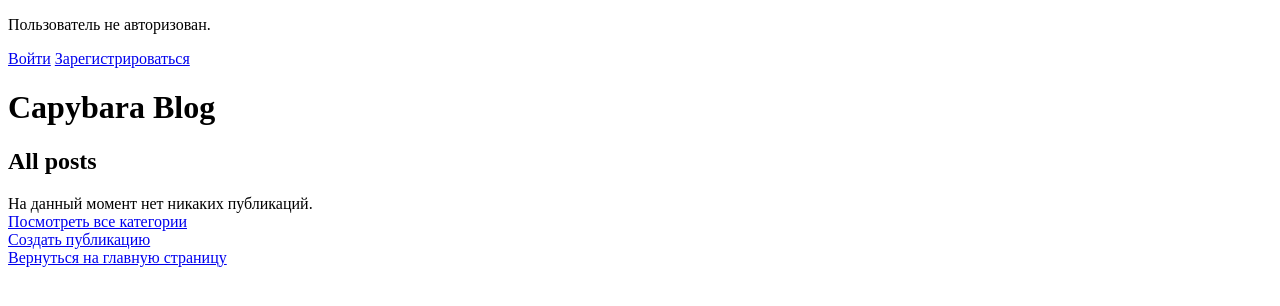
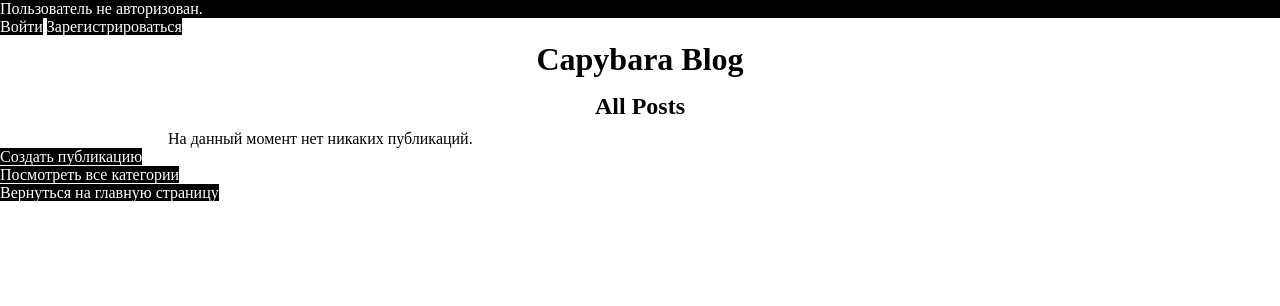
Before and after one commit to olivieshek/capybara_blog, a Django app: template blog/templates/blog/post_list.html in a window 1280 px wide. Shown: the top 306 px of the page. Run offline with Django 3.2, Linux system fonts and the light colour scheme; the template is opened without the code that fills it, so the values that code supplies are empty.

Commit message:
Add files via upload

```diff
--- /dev/null
+++ b/blog/static/blog/style.css
@@ -0,0 +1,59 @@
+* {
+    margin: 0;
+    padding: 0;
+}
+
+a {
+    text-decoration: none !important;
+    color: #a1a1a1;
+}
+
+.blog-title {
+    text-align: center;
+    margin: 5px;
+}
+
+.blog-module {
+    text-align: center;
+    margin: 10px;
+}
+
+.page-container {
+    display: grid;
+    grid-template-rows: auto 1vp auto;
+}
+
+.posts-container {
+    display: grid;
+    grid-template-columns: repeat(3, 1fr);
+    gap: 5px 15px;
+    max-width: 1000px;
+    margin: 0 auto;
+}
+
+.post-image--thumb {
+    width: 100%;
+    object-fit: cover;
+    height: 300px;
+    aspect-ratio: 4 / 3;
+}
+
+.header a {
+    color: #FFFFFF;
+    background-color: #000000;
+}
+
+.header p {
+    color: #FFFFFF;
+    background-color: #000000;
+}
+
+.footer a {
+    color: #FFFFFF;
+    background-color: #000000;
+}
+
+.footer p {
+    color: #FFFFFF;
+    background-color: #000000;
+}
--- a/blog/templates/blog/base.html
+++ b/blog/templates/blog/base.html
@@ -1,6 +1,5 @@
 {% load static %}
-
-<!doctype html>
+<!DOCTYPE html>
 <html lang="ru">
 <head>
     <meta charset="UTF-8">
@@ -8,20 +7,15 @@
           content="width=device-width, user-scalable=no, initial-scale=1.0, maximum-scale=1.0, minimum-scale=1.0">
     <meta http-equiv="X-UA-Compatible" content="ie=edge">
     <title>{% block title %}{% endblock %}</title>
+    <link rel="stylesheet" href="{% static 'blog/style.css' %}">
 </head>
 <body>
-{% if user.is_authenticated and user.is_staff %}
-<a href="{% url 'admin:index' %}">Перейти в админку...</a>
-{% endif %}
-<div class="auth-info">
-    {% include 'blog/menu.html' %}
+<div class="page-container">
+    {% include 'blog/header.html' %}
+    <h1 class="blog-title">Capybara Blog</h1>
+    <h2 class="blog-module">{% block module %}{% endblock %}</h2>
+    {% block body %}{% endblock %}
+    {% include 'blog/navigation.html' %}
 </div>
-<h1 class="blog-title">Capybara Blog</h1>
-<h2 class="blog-module">{% block module %}{% endblock %}</h2>
-{% block body %}{% endblock %}
 </body>
-<div class="navigation">
-    <a href="{% url 'blog:add_post' %}">Создать публикацию</a> <br>
-    <a href="{% url 'blog:index' %}">Вернуться на главную страницу</a>
-</div>
 </html>
--- /dev/null
+++ b/blog/templates/blog/header.html
@@ -0,0 +1,18 @@
+<div class="header">
+    {% if user.is_authenticated and user.is_staff %}
+        <a href="{% url 'admin:index' %}">Перейти в админку...</a>
+    {% endif %}
+
+    {% if user.is_authenticated %}
+        <p>Пользователь {{ user.username }} авторизован. </p>
+        <a href="{% url 'blog:logout' %}">Выйти</a>
+    {% else %}
+        <p>Пользователь не авторизован.</p>
+        <a href="{% url 'blog:login' %}">Войти</a>
+        <a href="{% url 'blog:sign_up' %}">Зарегистрироваться</a>
+    {% endif %}
+
+    {% if user.is_authenticated and user.is_staff %}
+        <p>ID:{{ user.id }}, staff: {{ user.is_staff }}</p>
+    {% endif %}
+</div>
--- /dev/null
+++ b/blog/templates/blog/navigation.html
@@ -0,0 +1,5 @@
+<div class="footer">
+    <a href="{% url 'blog:add_post' %}">Создать публикацию</a><br>
+    <a href="{% url 'blog:categories' %}">Посмотреть все категории</a><br>
+    <a href="{% url 'blog:index' %}">Вернуться на главную страницу</a>
+</div>
--- a/blog/templates/blog/post_list.html
+++ b/blog/templates/blog/post_list.html
@@ -1,23 +1,23 @@
 {% extends "blog/base.html" %}
 
 {% block title %}
-Blog Posts
+All Posts
 {% endblock %}
 
 {% block module %}
-All posts
+All Posts
 {% endblock %}
 
 {% block body %}
 <div class="posts-container">
 {% for post in object_list %}
     <article class="post-item">
-        <h2><a href="{% url 'blog:post_detail' post.pk %}">{{ post.title }}</a></h2>
+        <h3><a href="{% url 'blog:post_detail' post.pk %}">{{ post.title }}</a></h3>
         {% if post.image %}
-            <img class="post-image" src="{{ MEDIA_URL }}{{ post.image }}" alt="нет изображения">
+            <img class="post-image--thumb" src="{{ MEDIA_URL }}{{ post.image }}" alt="нет изображения">
         {% endif %}
         <p class="post-body">
-            {{ post.summary }}
+            {{ post.body|slice:":200" }}
         </p>
         <p class="post-datetime">
             {{ post.date }} ~ {{ post.time }} : {{ post.id }}
@@ -27,7 +27,4 @@ All posts
     <span>На данный момент нет никаких публикаций.</span>
 {% endfor %}
 </div>
-<a href="{% url 'blog:categories' %}">
-    Посмотреть все категории
-</a>
 {% endblock %}
```
